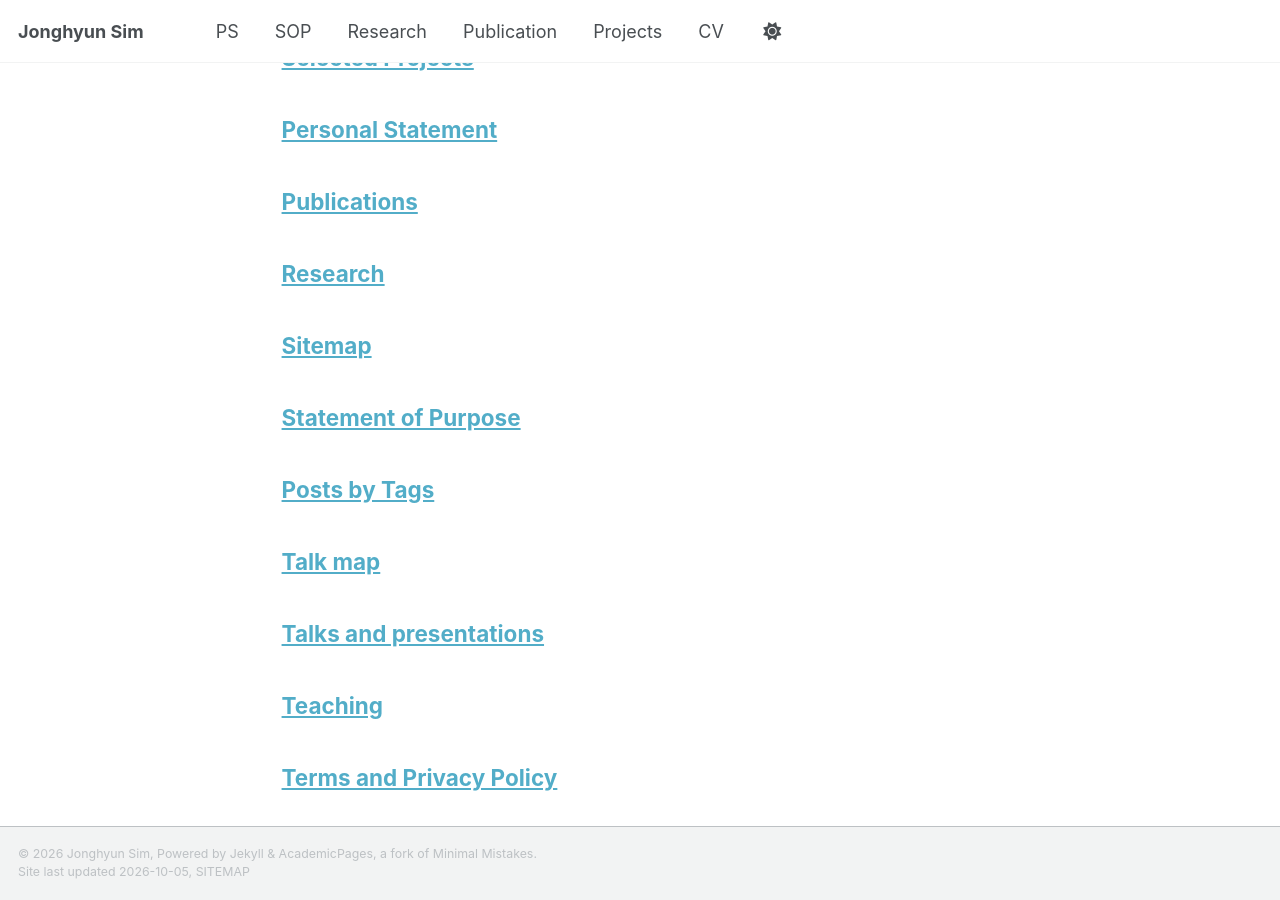
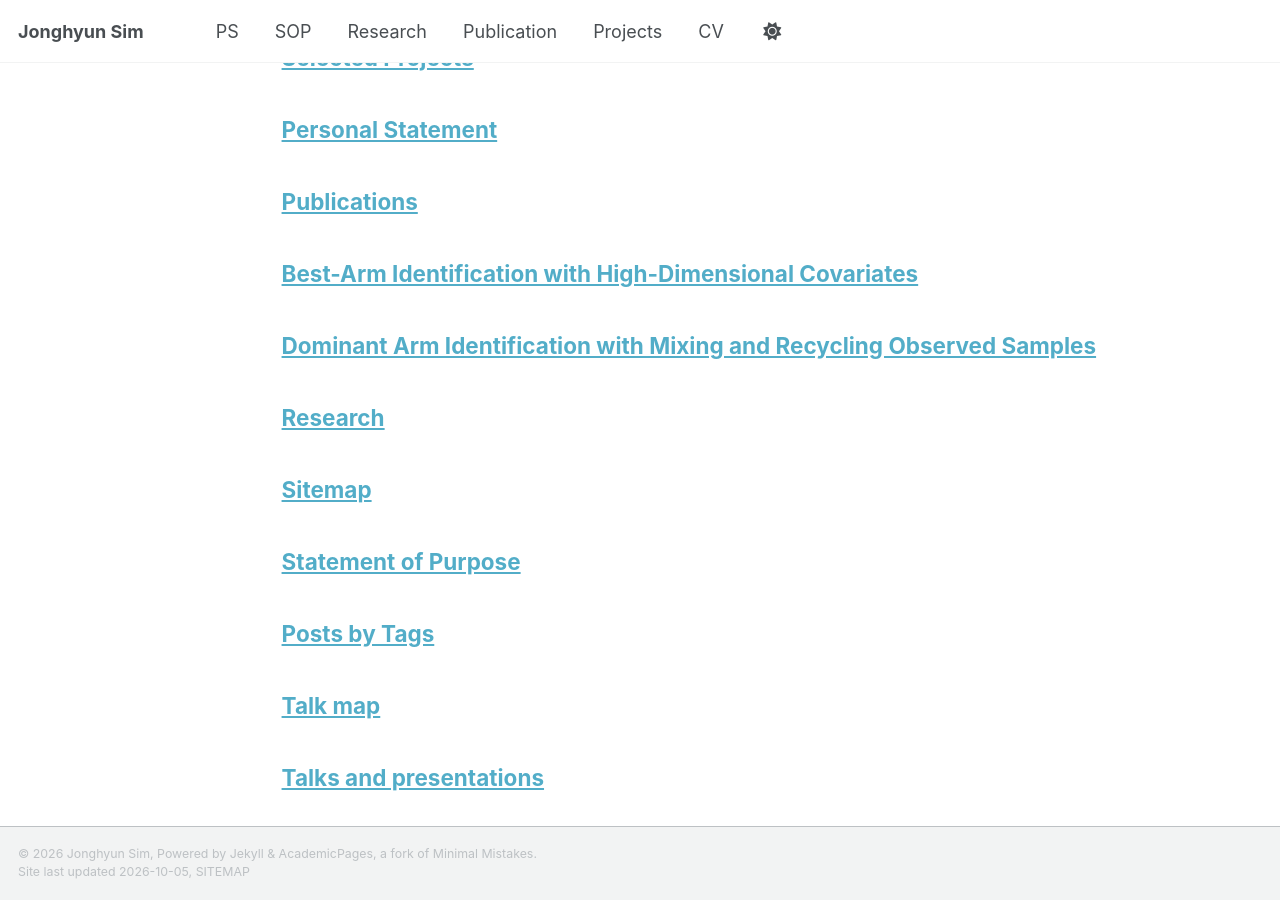
Before and after one commit to simjonghyun/simjonghyun.github.io, a Jekyll site: the page built from _pages/page-archive.html, in a window 1280 px wide and 900 px high, scrolled down 848 px. Built offline with Jekyll 4.4.1, drawn with Linux system fonts in a browser that asks for light colours; a style sheet for code colours, icons or effects is not loaded.

Commit message:
Add research project pages

```diff
--- /dev/null
+++ b/_pages/research-best-arm-high-dimensional-covariates.md
@@ -0,0 +1,21 @@
+---
+layout: single
+title: "Best-Arm Identification with High-Dimensional Covariates"
+permalink: /research/best-arm-high-dimensional-covariates/
+author_profile: true
+---
+
+<article class="research-detail">
+  <figure class="research-detail__figure">
+    <a href="{{ '/images/research/projected-sampling-ab.svg' | relative_url }}" target="_blank" rel="noopener">
+      <img src="{{ '/images/research/projected-sampling-ab.svg' | relative_url }}" alt="Projected sampling probabilities and equal-budget parameter RMSE comparison for a high-dimensional bandit instance">
+    </a>
+    <figcaption>Controlled synthetic instance showing the sampling allocation and equal-budget parameter RMSE comparison.</figcaption>
+  </figure>
+
+  <ul class="research-detail__points">
+    <li>Developed an unbiased estimator using left singular vectors and an L1-norm-based randomized sampling mechanism to reconstruct high-dimensional signals from a single coordinate observation per decision step.</li>
+    <li>Proved unbiasedness and covariance preservation and extended spectral analysis to feature selection using high-order perturbation analysis and the Sherman-Morrison formula.</li>
+    <li>Implemented numerical experiments on SVD-constructed instances, confirming that empirical convergence rates align with the theoretical sample complexity and regret guarantees.</li>
+  </ul>
+</article>
--- /dev/null
+++ b/_pages/research-dominant-arm-identification.md
@@ -0,0 +1,25 @@
+---
+layout: single
+title: "Dominant Arm Identification with Mixing and Recycling Observed Samples"
+permalink: /research/dominant-arm-identification/
+author_profile: true
+---
+
+<article class="research-detail">
+  <figure class="research-detail__figure">
+    <a href="{{ '/images/research/biomedical-sample-complexity.png' | relative_url }}" target="_blank" rel="noopener">
+      <img src="{{ '/images/research/biomedical-sample-complexity.png' | relative_url }}" alt="Boxplots comparing the sample complexity of DRDSE and an average-reward baseline across confidence levels">
+    </a>
+    <figcaption>Sample-complexity comparison in the biomedical treatment-response setting.</figcaption>
+  </figure>
+
+  <ul class="research-detail__points">
+    <li>Proposed a novel dominance score criterion based on local distributional dominance, capturing crossing CDFs, tail behavior, and heterogeneous reward profiles that may be overlooked by mean-based comparisons.</li>
+    <li>Developed a doubly robust estimator with a joint mixing-and-recycling mechanism that guarantees simultaneous convergence of the empirical distribution functions for all arms.</li>
+    <li>Proposed the Doubly Robust Dominance Score Elimination (DRDSE) algorithm, which correctly identifies the best dominance score arm with a sample complexity upper bound that matches the lower bound up to logarithmic factors.</li>
+  </ul>
+
+  <p class="research-detail__links">
+    <a class="btn btn--primary" href="{{ '/publication/2026-dai' | relative_url }}">View Presentation</a>
+  </p>
+</article>
--- a/_pages/research.md
+++ b/_pages/research.md
@@ -5,4 +5,28 @@ permalink: /research/
 author_profile: true
 ---
 
-Research interests, experience, and current work will be added here.
+<section class="research-index" aria-label="Research projects">
+  <article class="research-card">
+    <div class="research-card__content">
+      <p class="research-card__label">Sequential Learning from Partial Feedback</p>
+      <h2>Dominant Arm Identification with Mixing and Recycling Observed Samples</h2>
+      <a class="btn btn--primary research-card__more" href="{{ '/research/dominant-arm-identification/' | relative_url }}">More</a>
+    </div>
+
+    <figure class="research-card__figure">
+      <img src="{{ '/images/research/biomedical-sample-complexity.png' | relative_url }}" alt="Boxplots comparing the sample complexity of DRDSE and an average-reward baseline across confidence levels">
+    </figure>
+  </article>
+
+  <article class="research-card">
+    <div class="research-card__content">
+      <p class="research-card__label">High-Dimensional Bandits</p>
+      <h2>Best-Arm Identification with High-Dimensional Covariates</h2>
+      <a class="btn btn--primary research-card__more" href="{{ '/research/best-arm-high-dimensional-covariates/' | relative_url }}">More</a>
+    </div>
+
+    <figure class="research-card__figure">
+      <img src="{{ '/images/research/projected-sampling-ab.svg' | relative_url }}" alt="Projected sampling probabilities and equal-budget parameter RMSE comparison for a high-dimensional bandit instance">
+    </figure>
+  </article>
+</section>
```
